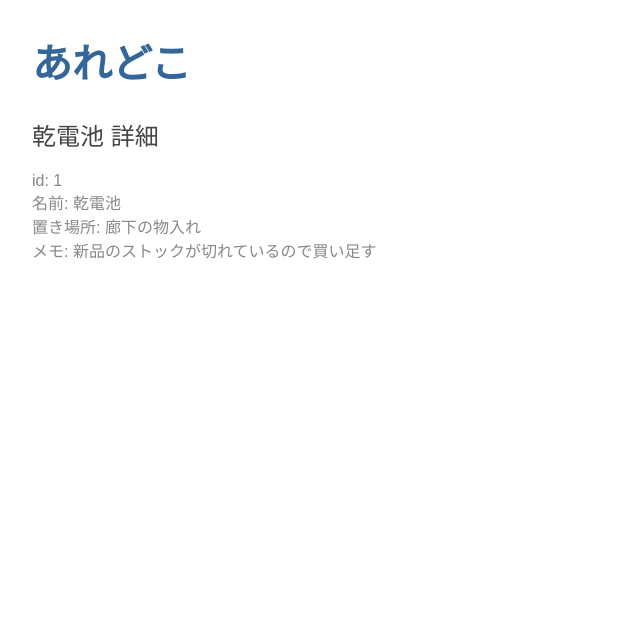
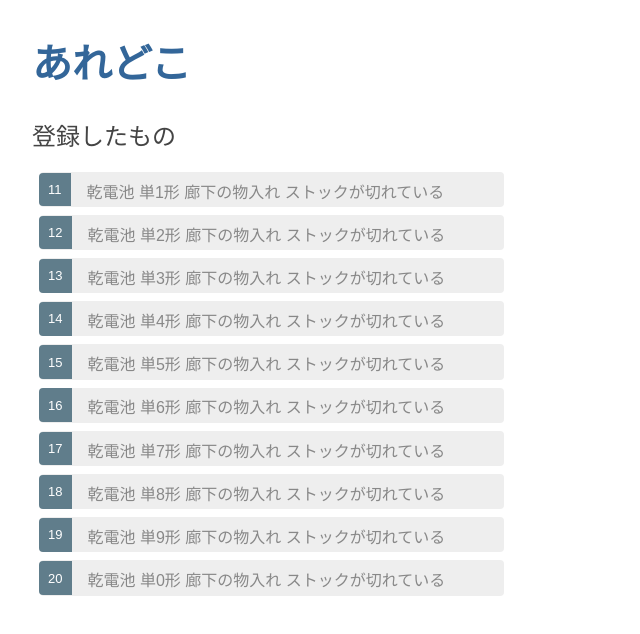
Before and after one commit to disneyduffy/aredoko, an Angular app: page / in a window 1280 px wide. Shown: the top 634 px of the page, without its empty margins (0-640 px from the left). Built offline with nearby package versions, Linux system fonts and the light colour scheme.

Commit message:
公式チュートリアル Master/Detail コンポーネント 反映

```diff
--- /dev/null
+++ b/src/app/item-detail/item-detail.component.html
@@ -0,0 +1,18 @@
+<div *ngIf="item">
+  <h2>{{item.name}} 詳細</h2>
+  <div>
+    <label>名前:
+      <input [(ngModel)]="item.name" placeholder="名前を入力してください"/>
+    </label>
+  </div>
+  <div>
+    <label>置き場所:
+      <input [(ngModel)]="item.location" placeholder="置き場所を入力してください"/>
+    </label>
+  </div>
+  <div>
+    <label>メモ:
+      <input [(ngModel)]="item.memo" placeholder="メモを入力してください"/>
+    </label>
+  </div>
+</div>
--- /dev/null
+++ b/src/app/item-detail/item-detail.component.ts
@@ -0,0 +1,18 @@
+import { Component, OnInit, Input } from '@angular/core';
+import { Item } from '../item';
+
+@Component({
+  selector: 'app-item-detail',
+  templateUrl: './item-detail.component.html',
+  styleUrls: ['./item-detail.component.css']
+})
+export class ItemDetailComponent implements OnInit {
+
+  @Input() item: Item;
+
+  constructor() { }
+
+  ngOnInit() {
+  }
+
+}
--- a/src/app/items/items.component.css
+++ b/src/app/items/items.component.css
@@ -0,0 +1,48 @@
+/* ItemsComponent's private CSS styles */
+.selected {
+  background-color: #CFD8DC !important;
+  color: white;
+}
+.items {
+  margin: 0 0 2em 0;
+  list-style-type: none;
+  padding: 0;
+  width: 30em;
+}
+.items li {
+  cursor: pointer;
+  position: relative;
+  left: 0;
+  background-color: #EEE;
+  margin: .5em;
+  padding: .3em 0;
+  height: 1.6em;
+  border-radius: 4px;
+}
+.items li.selected:hover {
+  background-color: #BBD8DC !important;
+  color: white;
+}
+.items li:hover {
+  color: #607D8B;
+  background-color: #DDD;
+  left: .1em;
+}
+.items .text {
+  position: relative;
+  top: -3px;
+}
+.items .badge {
+  display: inline-block;
+  font-size: small;
+  color: white;
+  padding: 0.8em 0.7em 0 0.7em;
+  background-color: #607D8B;
+  line-height: 1em;
+  position: relative;
+  left: -1px;
+  top: -4px;
+  height: 1.8em;
+  margin-right: .8em;
+  border-radius: 4px 0 0 4px;
+}
--- a/src/app/items/items.component.html
+++ b/src/app/items/items.component.html
@@ -1,5 +1,9 @@
-<h2>{{item.name}} 詳細</h2>
-<div><span>id: </span>{{item.id}}</div>
-<div><span>名前: </span>{{item.name}}</div>
-<div><span>置き場所: </span>{{item.location}}</div>
-<div><span>メモ: </span>{{item.memo}}</div>
+<h2>登録したもの</h2>
+<ul class="items">
+  <li *ngFor="let item of items"
+    [class.selected]="item === selectedItem"
+    (click)="onSelect(item)">
+    <span class="badge">{{item.id}}</span> {{item.name}} {{item.location}} {{item.memo}}
+  </li>
+</ul>
+<app-item-detail [item]="selectedItem"></app-item-detail>
--- a/src/app/items/items.component.ts
+++ b/src/app/items/items.component.ts
@@ -1,5 +1,6 @@
 import { Component, OnInit } from '@angular/core';
 import { Item } from '../item';
+import { ITEMS } from '../mock-items';
 
 @Component({
   selector: 'app-items',
@@ -8,16 +9,16 @@ import { Item } from '../item';
 })
 export class ItemsComponent implements OnInit {
 
-  item: Item = {
-    id: 1,
-    name: '乾電池',
-    location: '廊下の物入れ',
-    memo: '新品のストックが切れているので買い足す'
-  };
+  items = ITEMS;
+  selectedItem: Item;
 
   constructor() { }
 
   ngOnInit() {
   }
 
+  onSelect(item: Item): void {
+    this.selectedItem = item;
+  }
+
 }
--- /dev/null
+++ b/src/app/mock-items.ts
@@ -0,0 +1,14 @@
+import { Item } from './item';
+
+export const ITEMS: Item[] = [
+  { id: 11, name: '乾電池 単1形', location: '廊下の物入れ', memo: 'ストックが切れている' },
+  { id: 12, name: '乾電池 単2形', location: '廊下の物入れ', memo: 'ストックが切れている' },
+  { id: 13, name: '乾電池 単3形', location: '廊下の物入れ', memo: 'ストックが切れている' },
+  { id: 14, name: '乾電池 単4形', location: '廊下の物入れ', memo: 'ストックが切れている' },
+  { id: 15, name: '乾電池 単5形', location: '廊下の物入れ', memo: 'ストックが切れている' },
+  { id: 16, name: '乾電池 単6形', location: '廊下の物入れ', memo: 'ストックが切れている' },
+  { id: 17, name: '乾電池 単7形', location: '廊下の物入れ', memo: 'ストックが切れている' },
+  { id: 18, name: '乾電池 単8形', location: '廊下の物入れ', memo: 'ストックが切れている' },
+  { id: 19, name: '乾電池 単9形', location: '廊下の物入れ', memo: 'ストックが切れている' },
+  { id: 20, name: '乾電池 単0形', location: '廊下の物入れ', memo: 'ストックが切れている' }
+];
```
Also changed, not shown: src/app/app.module.ts (+6 -2 lines), src/app/item-detail/item-detail.component.css (added), 1 other file (tests, documents, lock files or other folders).
